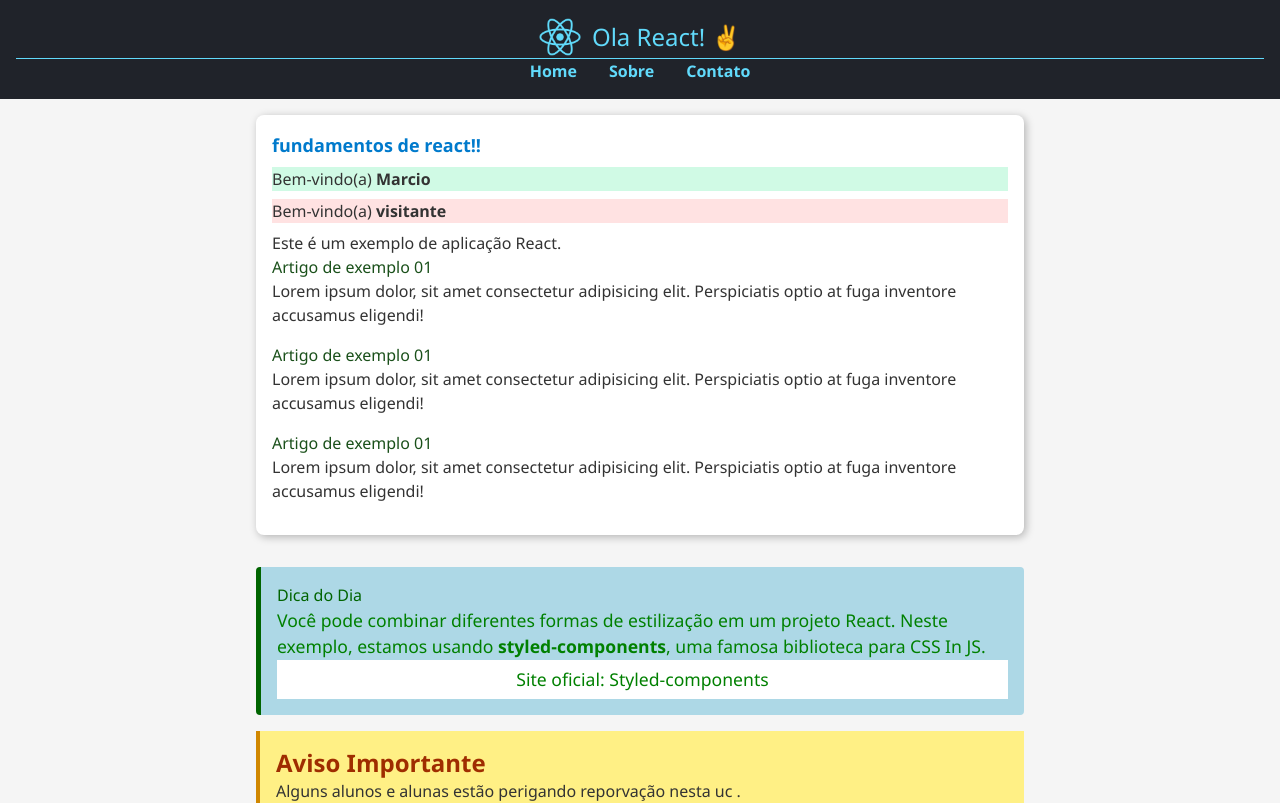
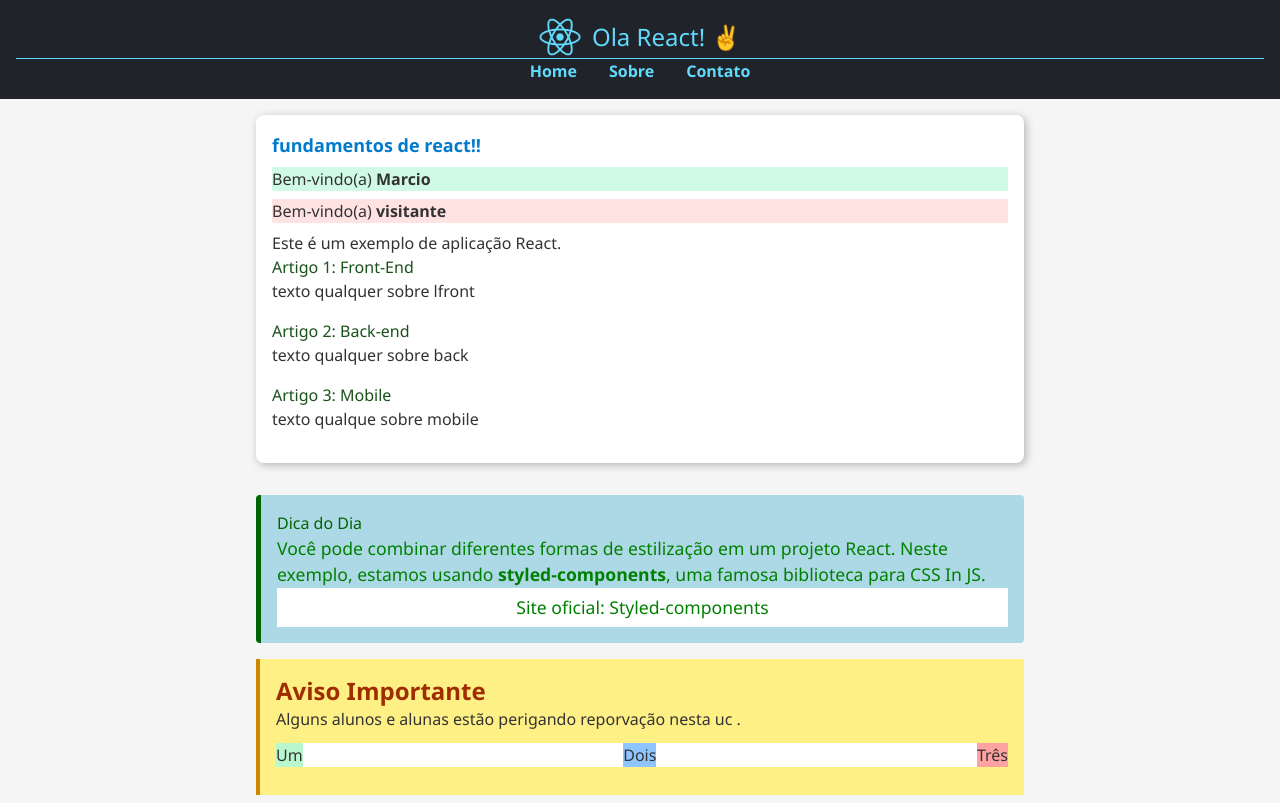
Before and after one commit to Moreira-Marcio/react-fundamentos, a React (Vite) app: page / in a window 1280 px wide. Shown: the top 803 px of the page. Built offline with nearby package versions, Linux system fonts and the light colour scheme.

Commit message:
cria props dinamico

```diff
--- a/src/components/Conteudo/Artigo/Artigo.tsx
+++ b/src/components/Conteudo/Artigo/Artigo.tsx
@@ -1,13 +1,17 @@
 import estilos from "./Artigo.module.css";
+type ArtigoProps = {
+  titulo: string;
+  texto: string;
+  numero: number;
+};
 
-export default function Artigo() {
+export default function Artigo({ titulo, texto, numero }: ArtigoProps) {
   return (
     <article className={estilos.artigo}>
-      <h3>Artigo de exemplo 01</h3>
-      <p>
-        Lorem ipsum dolor, sit amet consectetur adipisicing elit. Perspiciatis
-        optio at fuga inventore accusamus eligendi!
-      </p>
+      <h3>
+        Artigo {numero}: {titulo}{" "}
+      </h3>
+      <p>{texto}</p>
     </article>
   );
 }
--- a/src/components/Conteudo/Conteudo.tsx
+++ b/src/components/Conteudo/Conteudo.tsx
@@ -14,9 +14,17 @@ export default function Conteudo() {
         <Saudacao nome="Marcio" classe="bg-emerald-100" />
         <Saudacao classe="bg-red-100" />
         <p>Este é um exemplo de aplicação React.</p>
-        <Artigo />
-        <Artigo />
-        <Artigo />
+        <Artigo
+          titulo="Front-End"
+          texto="texto qualquer sobre lfront"
+          numero={1}
+        />
+        <Artigo
+          titulo="Back-end"
+          texto="texto qualquer sobre back"
+          numero={2}
+        />
+        <Artigo titulo="Mobile" texto="texto qualque sobre mobile" numero={3} />
       </section>
 
       <DicaDoDia />
```
